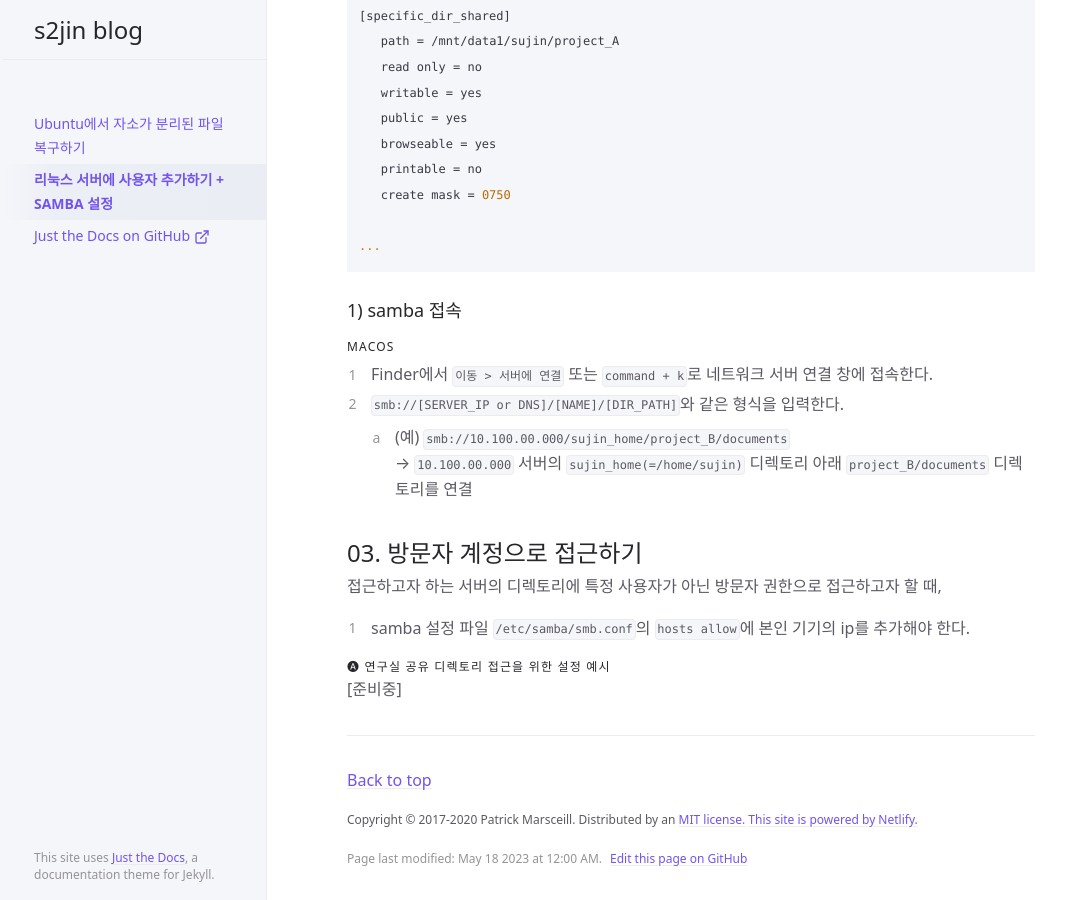
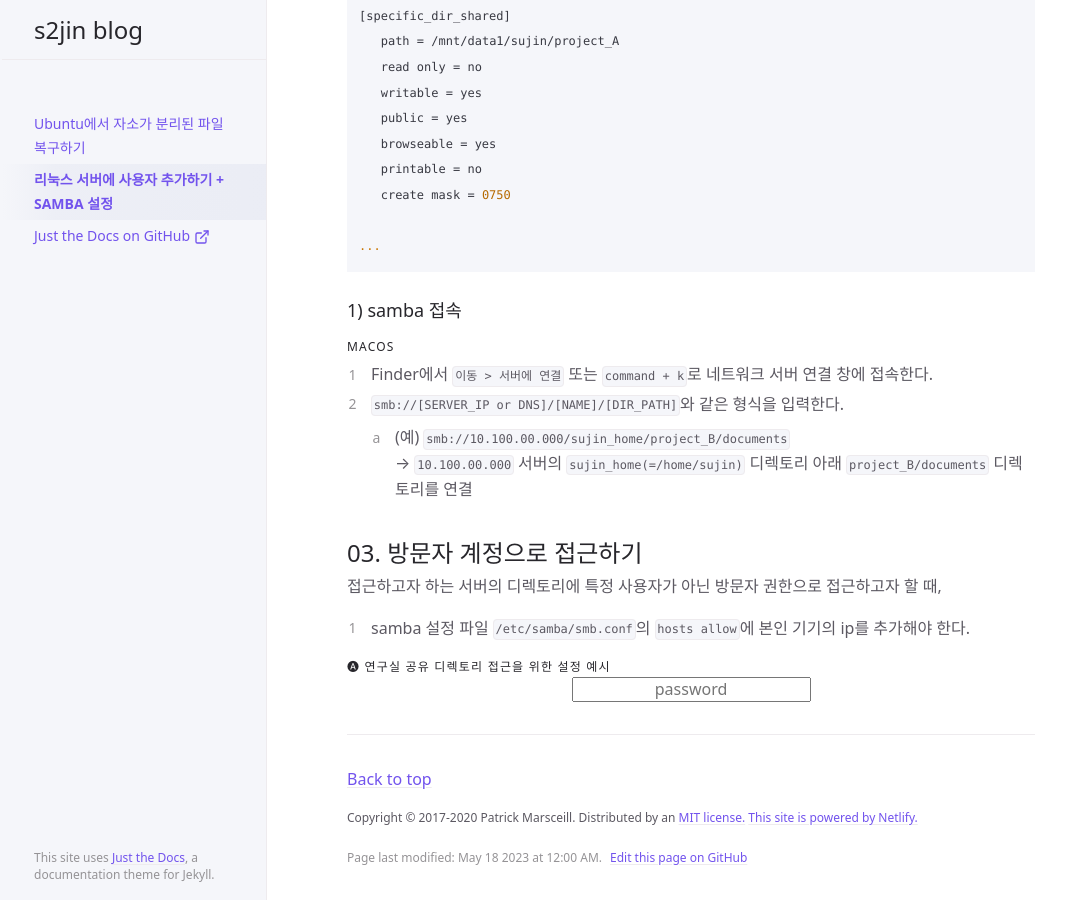
Before and after one commit to s2jin/blog, a Jekyll site: the page built from docs/add-user-linux-server-and-setting-samba.md, in a window 1280 px wide and 900 px high, scrolled down 1579 px. Shown: the whole window, without its empty margins (105-1171 px from the left). Built offline with Jekyll 4.4.1, drawn with Linux system fonts in a browser that asks for light colours; cached includes are drawn as plain includes.

```diff
--- a/_includes/js/custom.js
+++ b/_includes/js/custom.js
@@ -1,8 +1,8 @@
-function callApi() {
+function callApi(filename) {
     var inputString = document.getElementById('inputString').value;  // 입력된 문자열 가져오기
     $.get({ // API 호출
         url: 'https://air.changwon.ac.kr/~airdemo/blog_api/api',
-        data: { filename: 'share_dir_server_example.md', password: inputString },
+        data: { filename: filename, password: inputString },
         success: function(response) { displayResult(response.result); },  // API 호출이 성공하면 결과를 출력
         error: function(error) { displayResult('API 호출 오류: ' + error.statusText); }   // API 호출이 실패하면 오류 메시지 출력
     });
--- a/docs/add-user-linux-server-and-setting-samba.md
+++ b/docs/add-user-linux-server-and-setting-samba.md
@@ -96,4 +96,5 @@ sudo smbpasswd -a [USERNAME]
 
 #### 🅐 연구실 공유 디렉토리 접근을 위한 설정 예시
 
-[준비중]
+<input type="text" placeholder="password" id="inputString" onkeyup="if(window.event.keyCode==13){callApi('share_dir_server_example.md')}" style="margin:0px auto; display:block;text-align:center;"/>
+<div id="resultContainer"></div>
```
